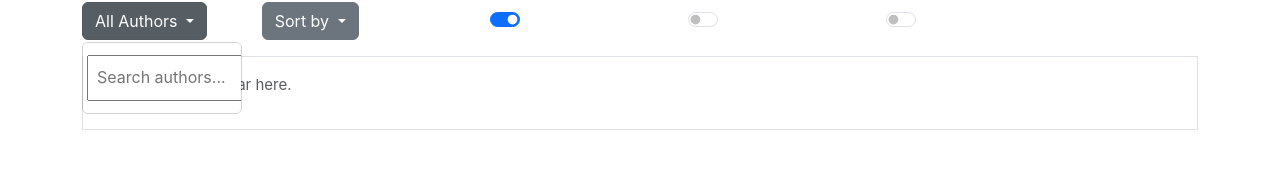
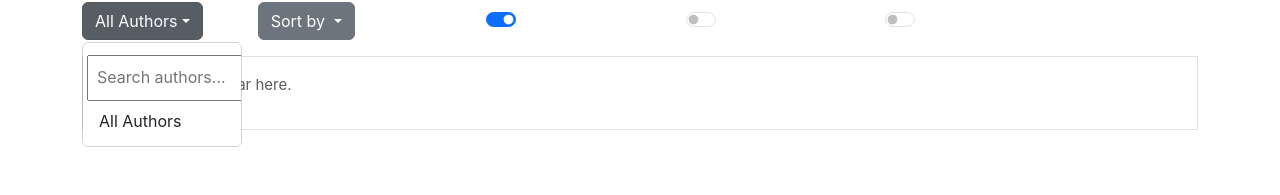
Before and after one commit to pdegen/QuoteBrowser, a Vue app: page / in a window 1280 px wide. Both pictures are taken after a click on the button "All Authors". Shown: the part 196-391 px from the top of the page. Built offline with nearby package versions, Linux system fonts and the light colour scheme.

Commit message:
add author filter (vue)

```diff
--- a/src/App.vue
+++ b/src/App.vue
@@ -1,13 +1,13 @@
 <script setup lang="ts">
-import { ref, watch } from 'vue'
-import { init, type State } from './state.ts'
-import { uploadSample } from './fileHandler'
+import { ref, watch, computed, reactive } from 'vue'
+import { init, selectAuthor, type State } from './state.ts'
+import { handleFileUpload, uploadSample } from './fileHandler'
 
-let highlightsActive = ref(true)
-let metadataActive = ref(true)
-let editsActive = ref(false)
+const highlightsActive = ref(true)
+const metadataActive = ref(true)
+const editsActive = ref(false)
 
-const state = ref(init())
+const state = reactive<State>(init())
 
 function toggleHighlights() {
   highlightsActive.value = !highlightsActive.value
@@ -21,16 +21,29 @@ function toggleEdits() {
   editsActive.value = !editsActive.value
 }
 
-const resultsDiv = ref<HTMLElement | null>(null)
-watch(
-  state,
-  (newValue) => {
-    if (resultsDiv.value) {
-      resultsDiv.value.innerText = JSON.stringify(newValue, null, 2)
-    }
-  },
-  { deep: true },
-)
+function getAuthorList(state: State) {
+  const authors = [...new Set(Array.from(state.highlightsDF.values()).map((entry) => entry.author))]
+  authors.sort()
+  return ['All Authors', ...authors]
+}
+const allAuthors = computed(() => getAuthorList(state))
+const searchQuery = ref('') // User input for filtering authors
+
+const filteredAuthors = computed(() => {
+  return allAuthors.value.filter((author) =>
+    author.toLowerCase().includes(searchQuery.value.toLowerCase()),
+  )
+})
+
+const filteredHighlights = computed(() => {
+  if (!state.filterActive) return state.highlightsDF
+  return state.highlightsDF.filter((highlight) => {
+    return (
+      !state.selectedAuthor || highlight.author === state.selectedAuthor // &&
+      //(!state.selectedBook || highlight.bookTitle === state.selectedBook)
+    )
+  })
+})
 </script>
 
 <template>
@@ -43,7 +56,13 @@ watch(
       <label for="fileInput" class="form-label mb-0" style="white-space: nowrap"
         >Upload MyClippings.txt</label
       >
-      <input type="file" id="fileInput" class="form-control" accept=".txt" />
+      <input
+        type="file"
+        id="fileInput"
+        class="form-control"
+        accept=".txt"
+        @input="(event) => handleFileUpload(event, state)"
+      />
       <button @click="uploadSample(state)" id="sampleButton" class="btn btn-secondary">
         Sample Clippings
       </button>
@@ -78,16 +97,29 @@ watch(
             data-bs-toggle="dropdown"
             aria-expanded="false"
           >
-            All Authors
+            {{ state.selectedAuthor }}
           </button>
           <ul class="dropdown-menu" id="authorDropdown">
             <input
+              v-model="searchQuery"
               type="text"
               class="search-input"
               id="searchInput"
               placeholder="Search authors..."
             />
             <!-- Dropdown options will be added dynamically here -->
+            <li
+              v-for="author in filteredAuthors"
+              :key="author"
+              class="dropdown-item"
+              @click="selectAuthor(author, state)"
+            >
+              {{ author }}
+            </li>
+
+            <li v-if="filteredAuthors.length === 0" class="dropdown-item text-muted">
+              No authors found
+            </li>
           </ul>
         </div>
 
@@ -150,6 +182,14 @@ watch(
     <!-- Results -->
     <div ref="resultsDiv" class="border p-3">
       <p class="text-muted">Highlights will appear here.</p>
+
+      <ul>
+        <li v-for="highlight in filteredHighlights" :key="highlight.id">
+          {{ highlight.author }}
+          <br />
+          {{ highlight.highlight }}
+        </li>
+      </ul>
     </div>
   </div>
 </template>
--- a/src/fileHandler.ts
+++ b/src/fileHandler.ts
@@ -10,7 +10,7 @@ export function uploadSample(state: State) {
       return response.text() // Read the file as text
     })
     .then((fileContent) => {
-      handleFileContent(fileContent, state)
+      parseClippings(fileContent, state)
     })
     .catch((error) => console.error('Error uploading sample file:', error))
 }
@@ -27,7 +27,7 @@ export function handleFileUpload(event: Event, state: State) {
     reader.onload = function (e) {
       if (e.target && typeof e.target.result === 'string') {
         const fileContent = e.target.result
-        handleFileContent(fileContent, state)
+        parseClippings(fileContent, state)
       } else throw new Error('No target.')
     }
 
@@ -37,23 +37,13 @@ export function handleFileUpload(event: Event, state: State) {
   }
 }
 
-function handleFileContent(fileContent: string, state: State) {
-  parseClippings(fileContent, state)
-  //state.authors = [...new Set(Array.from(state.highlights.values()).map((entry) => entry.author))]
-  // authors.sort()
-  // authors = ['All Authors', ...authors]
-  // updateAuthorDropdown(authors)
-  // displayHighlights(highlights)
-  // document.getElementById('authorDropdownButton').textContent = 'All Authors'
-}
-
 function parseClippings(content: string, state: State) {
-  let entries = content
+  const entries = content
     .split('==========')
     .map((entry) => entry.trim())
     .filter((entry) => entry)
 
-  let entriesList = entries
+  const entriesList = entries
     .map((entry) => {
       const lines = entry.split('\n').filter((line) => line)
       if (lines.length >= 3) {
--- a/src/state.ts
+++ b/src/state.ts
@@ -1,7 +1,8 @@
-import { ref, computed } from 'vue'
-
 export type State = {
   highlightsDF: HighlightDF[]
+  filterActive: boolean
+  selectedAuthor: string
+  selectedBook: string
 }
 
 export type HighlightDF = {
@@ -13,10 +14,15 @@ export type HighlightDF = {
 }
 
 export function init(): State {
-  return { highlightsDF: [] }
+  return {
+    highlightsDF: [],
+    filterActive: false,
+    selectedAuthor: 'All Authors',
+    selectedBook: 'All Books',
+  }
 }
 
-// Computed property to filter highlights by author (like filtering a DataFrame)
-// const filteredHighlights = computed((highlights: HighlightDF) =>
-//   highlights.value.filter(entry => entry.author === "Author X")
-// );
+export function selectAuthor(selectedAuthor: string, state: State) {
+  state.filterActive = selectedAuthor !== 'All Authors'
+  state.selectedAuthor = selectedAuthor
+}
```
